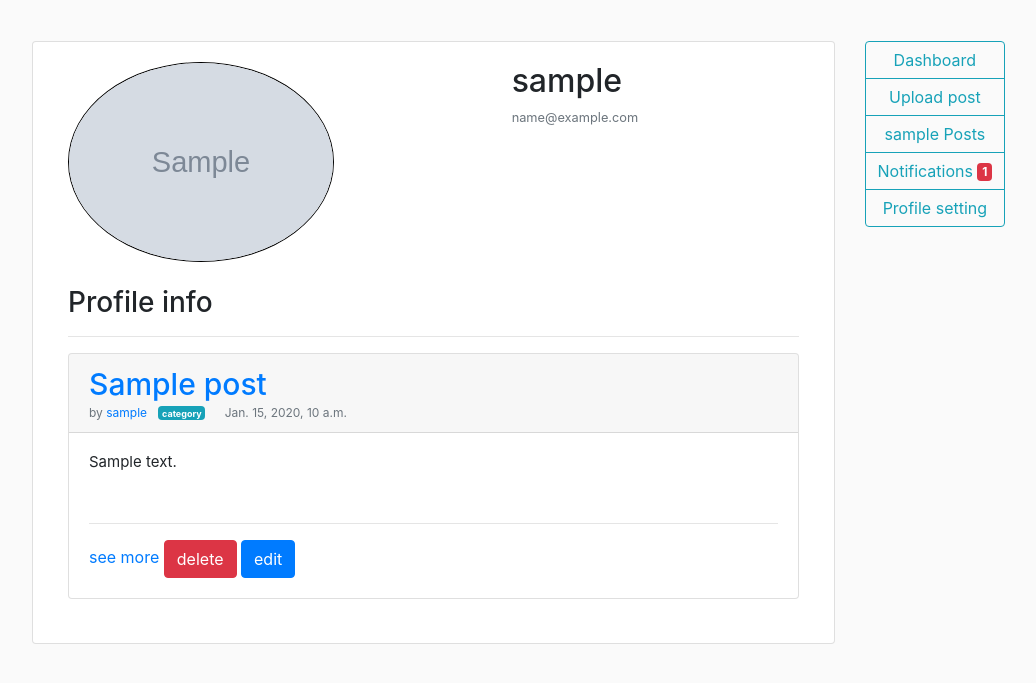
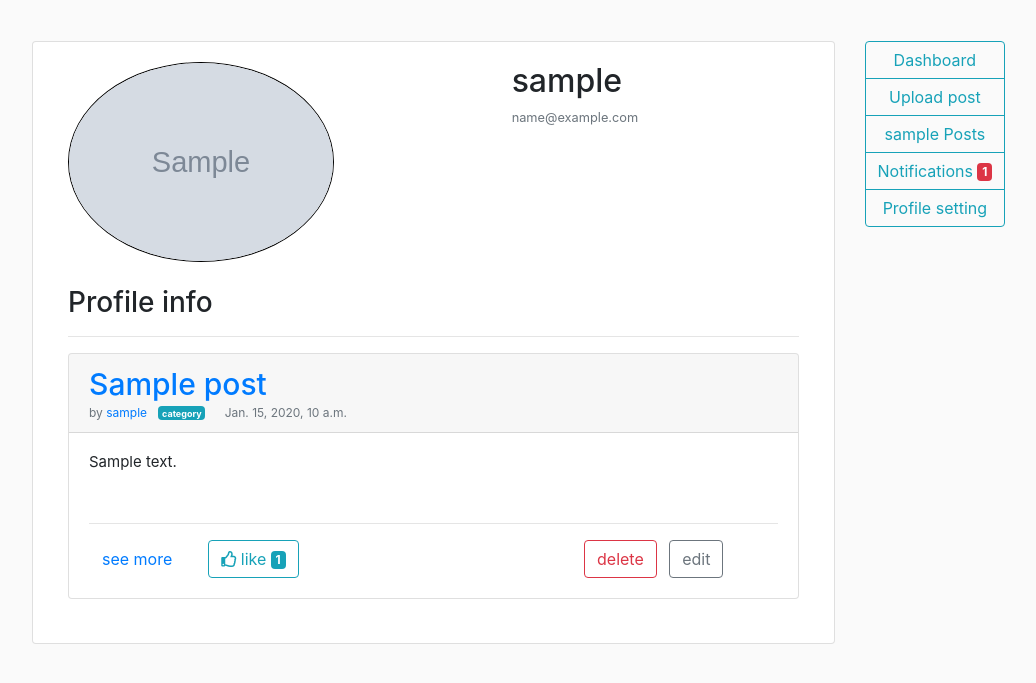
Before and after one commit to zahid-rahman/first-django-project, a Django app: page /user_post/1 in a window 1280 px wide. Shown: the part 73-756 px from the top of the page, without its empty margins (68-1104 px from the left). Run offline with Django 3.2, Linux system fonts and the light colour scheme; a user stored in the database is signed in; tables that the repository leaves empty hold one stand-in row (values such as "Sample post"); grey boxes marked "Sample" are stand-in pictures; some libraries are stand-ins or nearby versions.

Commit message:
try to solve the foreign key issue

```diff
--- a/main_app/urls.py
+++ b/main_app/urls.py
@@ -13,6 +13,8 @@ from django.conf.urls.static import static
 urlpatterns = [
     path('admin/', admin.site.urls),
     path('', include('blogapp.urls')),
+
+    # authenticated user
     path('profile/', user_views.profile_view, name='profile'),
     path('register/', user_views.register_view, name='register'),
     path('login/', auth_view.LoginView.as_view(template_name='auth/login.html'), name='login'),
@@ -20,6 +22,9 @@ urlpatterns = [
 
     path('upload_post/', user_views.upload_post_view, name='upload.post.page'),
     path('user_post/<int:id>', user_views.view_user_post, name='user.post'),
+    path('delete_user_post/<int:id>', user_views.delete_user_post, name='delete.post'),
+
+
 
 ]
 
--- a/templates/base.html
+++ b/templates/base.html
@@ -17,6 +17,8 @@
 
     <link rel="stylesheet" href="https://maxcdn.bootstrapcdn.com/bootstrap/4.0.0/css/bootstrap.min.css"
           integrity="sha384-Gn5384xqQ1aoWXA+058RXPxPg6fy4IWvTNh0E263XmFcJlSAwiGgFAW/dAiS6JXm" crossorigin="anonymous">
+
+    <link rel="stylesheet" href="https://use.fontawesome.com/releases/v5.7.1/css/all.css" integrity="sha384-fnmOCqbTlWIlj8LyTjo7mOUStjsKC4pOpQbqyi7RrhN7udi9RwhKkMHpvLbHG9Sr" crossorigin="anonymous">
 
     <!--<link rel="stylesheet" href="{% static 'style.css' %}">-->
 
--- a/templates/posts/post.html
+++ b/templates/posts/post.html
@@ -51,10 +51,10 @@
                         {% for post in user_post %}
 
                         <div class="card">
-                            <h5 class="card-header"><a style="text-decoration:none;font-size:30px" href="#">{{ post.title }}
-
-
-                            </a>
+                            <h5 class="card-header">
+                                <a style="text-decoration:none;font-size:30px" href="#">
+                                    {{ post.title }}
+                                </a>
 
                                 <br>
                                 <small style="font-size:12px" class="form-text text-muted">by <a href="">
@@ -73,9 +73,40 @@
 
                                 </p>
                                 <hr>
-                                <a href="#">see more</a>
-                                <a href="#" class="btn btn-danger ml-6">delete</a>
-                                <a href="#" class="btn btn-primary ml-8">edit</a>
+                                <div class="row">
+
+
+                                    <div class="col-sm-4">
+
+                                        <!--<header><a href="#home">Home</a> <a href="#contact-us">Contact Us</a> <a href="#portfolio">Portfolio</a></header>-->
+
+
+                                           <div class="row">
+                                               <div class="com-sm-4">
+                                                   <div class="container">
+                                                   <a class="btn btn-link" href="#">see more</a>
+
+                                                   </div>
+                                               </div>
+                                               <div class="com-sm-4">
+
+                                                    <a href="#" class="btn btn-outline-info ml-2"><i class="far fa-thumbs-up"></i>
+                                            like <span
+                                                    class="badge badge-info">1</span></a>
+                                               </div>
+                                               <div class="com-sm-4"></div>
+                                           </div>
+
+
+
+                                    </div>
+                                    <div class="col-sm-4"></div>
+                                    <div class="col-sm-4">
+
+                                        <a href="{% url 'delete.post' post.id%}" class="btn btn-outline-danger ml-3">delete</a>
+                                        <a href="#" class="btn btn-outline-secondary ml-2">edit</a>
+                                    </div>
+                                </div>
 
                             </div>
                         </div>
--- a/templates/user/upload_post.html
+++ b/templates/user/upload_post.html
@@ -50,6 +50,7 @@
 
                             {% csrf_token %}
                             {{ps_form|crispy}}
+                            <!--<input type="text" value="{{user.id}}" hidden>-->
 
 
                             <button type="submit" class="btn btn-outline-info">Upload post</button>
--- a/user/views.py
+++ b/user/views.py
@@ -48,20 +48,18 @@ def profile_view(request):
 def upload_post_view(request):
 
     if request.method == 'POST':
-        ps_form = UserPostForm(request.POST)
+        ps_form = UserPostForm(request.POST,initial={"author": request.user.username})
+        # ps_form.fields['author_id'].initial = str(request.user.id)
+        # ps_form.fields['content'].initial = 'hello'
         if ps_form.is_valid():
+
             ps_form.save()
-
-            # author_name = request.user.username
-            #
-            # new_submit = ps_form.save(commit=False)
-            # new_submit.author = author_name
-            # new_submit.save()
             messages.success(request, f'Your post uploaded successfully')
 
             return redirect('profile')
 
     else:
+        # ps_form = UserPostForm(initial={"author": request.user.username})
         ps_form = UserPostForm()
 
     context = {
@@ -80,3 +78,10 @@ def view_user_post(request,id):
 
 
     return render(request,'posts/post.html',context)
+
+
+def delete_user_post(request,id):
+    delete_post = Post.objects.get(pk=id)
+    delete_post.delete()
+
+    return redirect('user.post', id)
```
Also changed, not shown: templates/index.html (+17 -2 lines), user/forms.py (+8 -4 lines), media/default.jpg, media/profile_pics/pic6_hpcbKdR.jpg (added).
